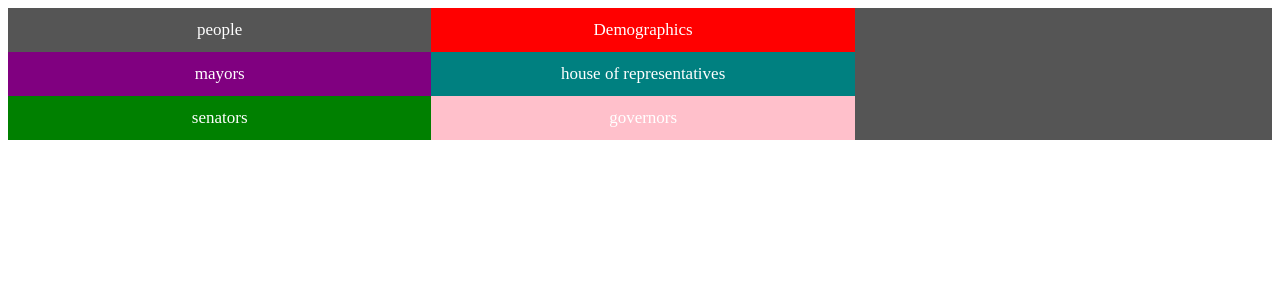
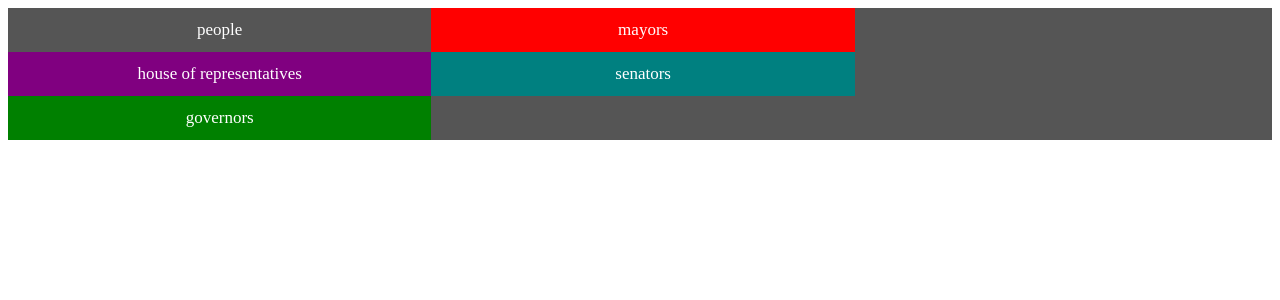
Before and after one commit to Cwiesen/DiversityInclusionFrontend, an Angular app: page / in a window 1280 px wide. Shown: the top 300 px of the page. Built offline with nearby package versions, Linux system fonts and the light colour scheme.

Commit message:
removed demographics

```diff
--- a/src/app/dashboard/dashboard.component.html
+++ b/src/app/dashboard/dashboard.component.html
@@ -1,10 +1,9 @@
 
    <nav class="navbar">
     <a class="a" routerLink="/persons">people</a>
-    <a class="b" routerLink="/demographics">Demographics</a>
-    <a class="c" routerLink="/mayors">mayors</a>
-    <a class="d" routerLink="/houses">house of representatives</a>
-    <a class="e" routerLink="/senators">senators</a>
-    <a class="f" routerLink="/governors">governors</a>
+    <a class="b" routerLink="/mayors">mayors</a>
+    <a class="c" routerLink="/houses">house of representatives</a>
+    <a class="d" routerLink="/senators">senators</a>
+    <a class="e" routerLink="/governors">governors</a>
 
    </nav>
```
